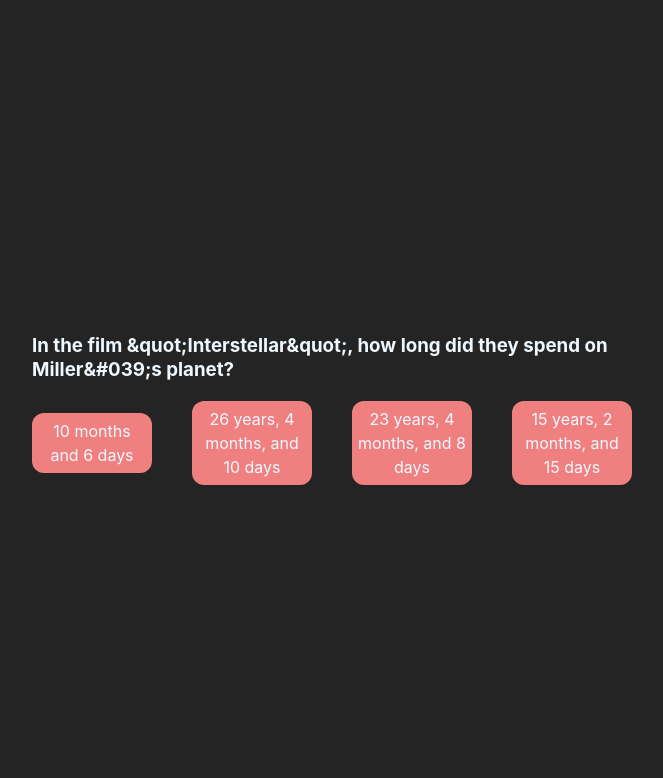
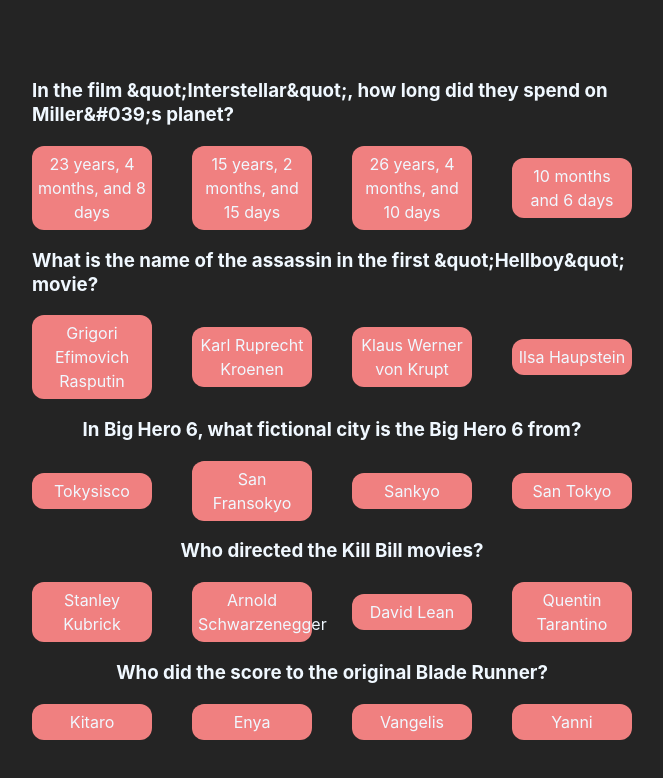
Before and after one commit to austingw/quiz-app, a React (Vite) app in the folder quick-quiz/: page / in a window 1280 px wide. Shown: the top 778 px of the page, without its empty margins (308-971 px from the left). Built offline with nearby package versions, Linux system fonts and the light colour scheme.

Commit message:
Update questions state so that question data is parsed correctly. Question elements map each question with its respective answers

```diff
--- a/quick-quiz/src/App.jsx
+++ b/quick-quiz/src/App.jsx
@@ -4,45 +4,68 @@
 import testQuestions from "./testQuestions";
 
 function App() {
-  const [questions, setQuestions] = useState(testQuestions.results);
-  const [answers, setAnswers] = useState(generateAnswers());
+  const [questions, setQuestions] = useState(getQuiz(testQuestions.results));
 
-  function generateAnswers() {
-    const answerKey = questions[0].incorrect_answers.map((answer) => {
+  function getQuiz(quizQuestions) {
+    const newQuiz = [];
+    quizQuestions.forEach((data) => newQuiz.push(generateAnswers(data)));
+    return newQuiz;
+  }
+
+  function generateAnswers(data) {
+    const answerKey = data.incorrect_answers.map((answer) => {
       return {
         answer: answer,
         isTrue: false,
       };
     });
     answerKey.push({
-      answer: questions[0].correct_answer,
+      answer: data.correct_answer,
       isTrue: true,
     });
-    //This ranomizes the array order of answers so that there isn't a pattern
+    //shuffledAnswers randomizes the array order of each question's answers
+    //so that there isn't a set pattern/order of correct answers for the quiz
     const shuffledAnswers = answerKey
       .map((a) => ({ sort: Math.random(), value: a }))
       .sort((a, b) => a.sort - b.sort)
       .map((a) => a.value);
 
-    return shuffledAnswers;
+    return {
+      question: data.question,
+      answers: shuffledAnswers,
+    };
   }
 
   useEffect(() => {
-    console.log(
+    /*console.log(
       `https://opentdb.com/api.php?amount=5&category=11&type=multiple`
-    );
+    );*/
+    console.log(questions);
   }, []);
+
+  const questionElements = questions.map((question) => (
+    <Question
+      key={question.question}
+      question={question.question}
+      answer1={question.answers[0]}
+      answer2={question.answers[1]}
+      answer3={question.answers[2]}
+      answer4={question.answers[3]}
+    />
+  ));
 
   return (
     <div className="App">
-      <Question
+      {questionElements}
+
+      {/*<Question
         key={questions[0].question}
         question={questions[0].question}
         answer1={answers[0]}
         answer2={answers[1]}
         answer3={answers[2]}
         answer4={answers[3]}
-      />
+  />*/}
     </div>
   );
 }
```
